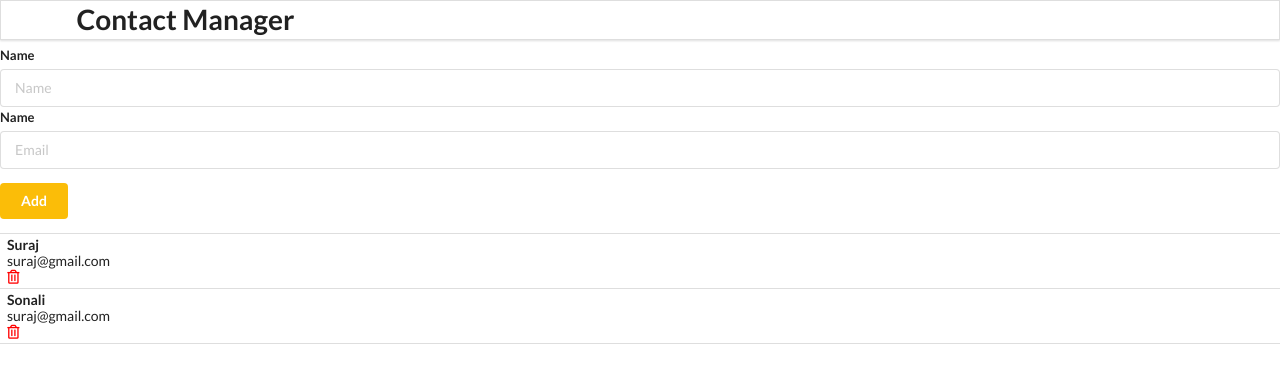
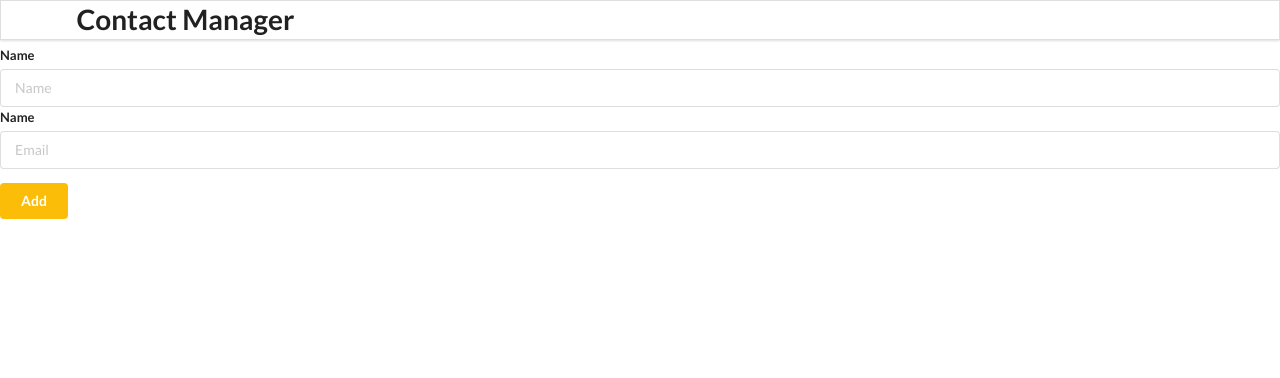
Before and after one commit to surajseth90/demo-react-login-app, a React (Create React App) app: page / in a window 1280 px wide. Shown: the top 378 px of the page. Built offline with nearby package versions, Linux system fonts and the light colour scheme.

Commit message:
Added code to show enterend data in list

```diff
--- a/src/component/AddContact.js
+++ b/src/component/AddContact.js
@@ -1,20 +1,36 @@
 import React, { Component } from 'react'
 
 export class AddContact extends Component {
+    state={
+        name:"",
+        email:""
+
+    }
+
+    save=(event)=>{
+        event.preventDefault();
+        if(this.state.name==="" || this.state.email===""){
+            alert("ALL fields are required");
+            return;
+        }
+        this.props.addContactHandler(this.state);
+        this.setState({name:"",email:""});
+
+    }
     render() {
         return (
             <div className="ui main">
                 <h2>Add Contact</h2>
-                <form className="ui form">
+                <form className="ui form" onSubmit={this.save}>
                     <div className="field">
                         <label>
                             Name
                         </label>
-                        <input type="text" name="name" placeholder="Name"></input>
+                        <input type="text" name="name" value={this.state.name} placeholder="Name" onChange={(event)=>this.setState({name:event.target.value})}/>
                         <label>
                             Name
                         </label>
-                        <input type="email" name="email" placeholder="Email"></input>
+                        <input type="email" name="email" value={this.state.email} placeholder="Email" onChange={(event)=>this.setState({email:event.target.value})}/>
 
                     </div>
                     <button className="ui button yellow">Add</button>
--- a/src/component/App.js
+++ b/src/component/App.js
@@ -1,27 +1,20 @@
 import './App.css';
-import React from 'react';
+import React,{useState} from 'react';
 import Header from './Header';
 import AddContact from './AddContact';
 import {ContactList} from './ContactList';
 
 function App() {
 
-  const contacts=[
-    {
-      id:"1",
-      name:"Suraj",
-      email:"suraj@gmail.com"
-    },
-    {
-      id:"2",
-      name:"Sonali",
-      email:"suraj@gmail.com"
-    }
-  ]
+  const[contacts,setContacts] = useState([]);
+
+  const addContactHandler =(contact)=>{
+    setContacts([...contacts,contact]);
+  }
   return (
     <>
     <Header />
-    <AddContact/>
+    <AddContact addContactHandler={addContactHandler}/>
     <ContactList contacts={contacts}/>
     </>
   );
```
